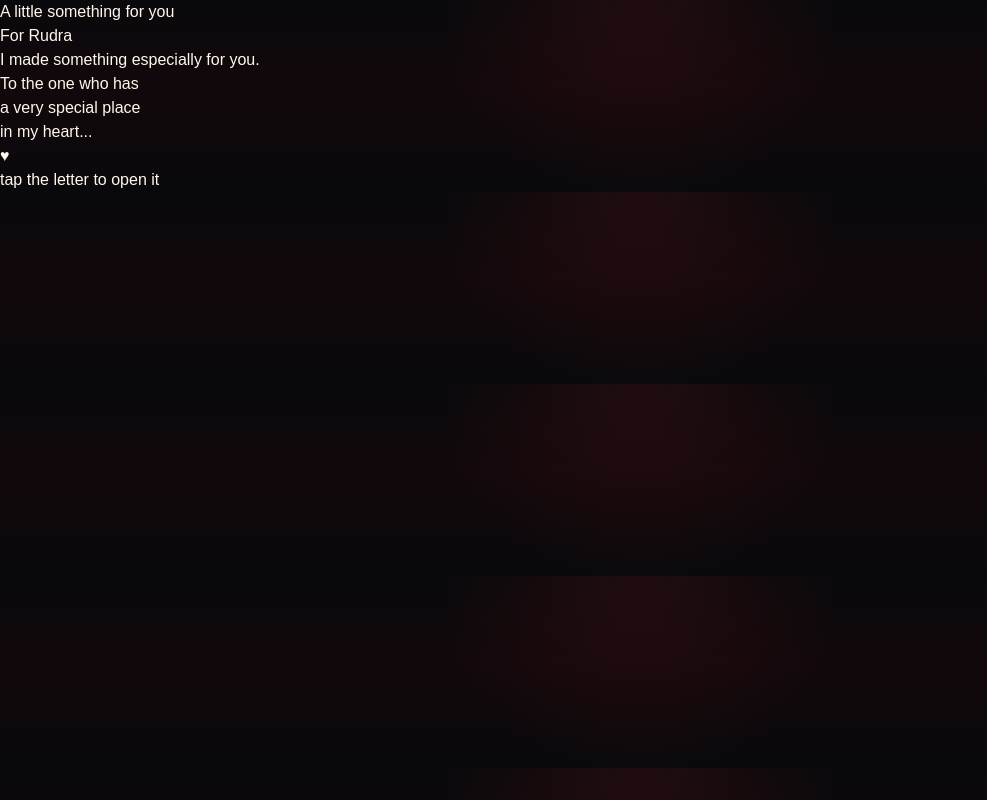
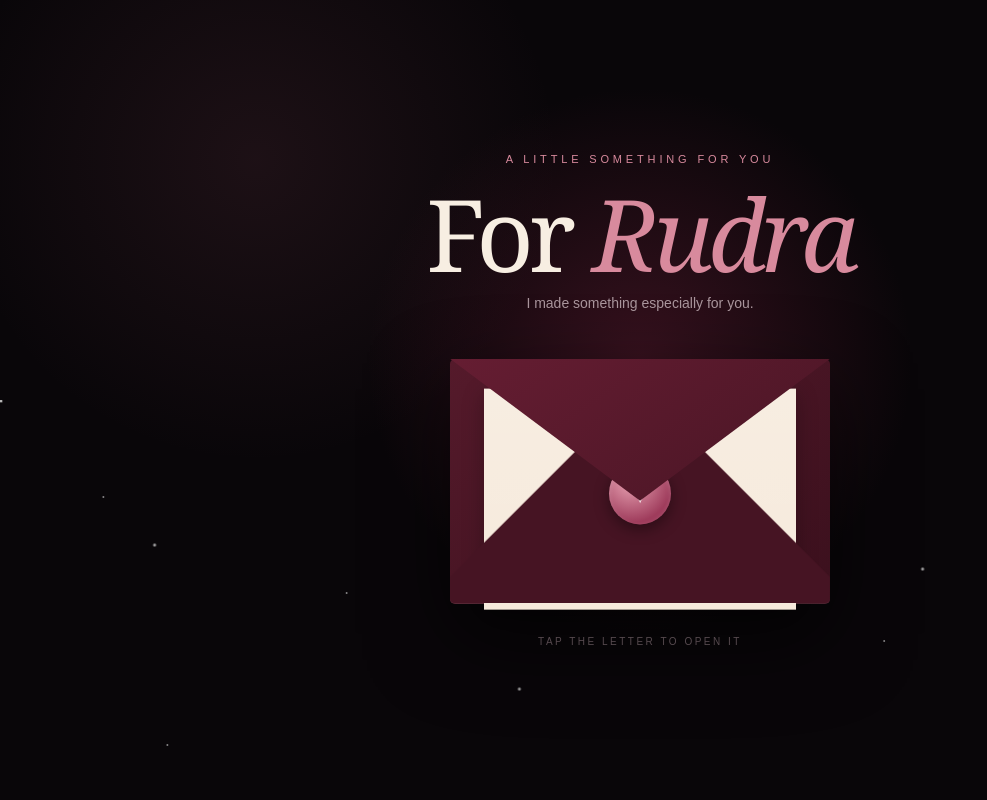
Before and after one commit to Dnyaneshwari099/rudra-birthday, a Next.js app: page / in a window 1280 px wide. Shown: the whole page, without its empty margins (0-987 px from the left). Built offline with nearby package versions, Linux system fonts and the light colour scheme.

Commit message:
Refactor globals.css with new color variables and styles

```diff
--- a/app/globals.css
+++ b/app/globals.css
@@ -1,7 +1,16 @@
 @import "tailwindcss";
 
 :root {
-  color-scheme: dark;
+  --night: #090609;
+  --wine: #3b111e;
+  --rose: #d88a9d;
+  --cream: #f7eee2;
+  --gold: #c9a66b;
+  --muted: #aa969d;
+}
+
+* {
+  box-sizing: border-box;
 }
 
 html {
@@ -10,42 +19,618 @@ html {
 
 body {
   margin: 0;
-  background:
-    radial-gradient(circle at top, rgba(127, 29, 29, 0.2), transparent 30%),
-    linear-gradient(180deg, #09090b 0%, #12080b 45%, #09090b 100%);
-  color: #fff7ed;
-  font-family: Arial, Helvetica, sans-serif;
+  background: var(--night);
+  color: var(--cream);
+  font-family: Georgia, "Times New Roman", serif;
 }
 
-::selection {
-  background: #fb7185;
-  color: #1c1917;
+/* =========================
+   FIRST LETTER SCREEN
+========================= */
+
+.letter-screen {
+  min-height: 100vh;
+  min-height: 100svh;
+  display: flex;
+  justify-content: center;
+  align-items: center;
+  text-align: center;
+  overflow: hidden;
+  position: relative;
+
+  background:
+    radial-gradient(
+      circle at 50% 45%,
+      rgba(92, 26, 47, 0.55),
+      transparent 35%
+    ),
+    radial-gradient(
+      circle at 20% 20%,
+      rgba(174, 91, 113, 0.12),
+      transparent 25%
+    ),
+    #090609;
 }
 
-.glass {
-  background: rgba(255,255,255,0.055);
-  border: 1px solid rgba(255,255,255,0.1);
-  backdrop-filter: blur(14px);
+.letter-intro {
+  position: relative;
+  z-index: 2;
+  width: 100%;
+  padding: 30px 20px;
 }
 
-.soft-shadow {
-  box-shadow: 0 30px 80px rgba(0,0,0,0.35);
+.tiny-text {
+  font-family: Arial, sans-serif;
+  font-size: 11px;
+  letter-spacing: 0.35em;
+  text-transform: uppercase;
+  color: var(--rose);
 }
 
-.fade-up {
-  animation: fadeUp .8s ease both;
+.letter-intro h1 {
+  font-size: clamp(55px, 10vw, 100px);
+  font-weight: 400;
+  line-height: 0.9;
+  margin: 20px 0 15px;
+  letter-spacing: -0.05em;
 }
 
-.floaty {
-  animation: floaty 4s ease-in-out infinite;
+.letter-intro h1 span {
+  color: var(--rose);
+  font-style: italic;
 }
 
-@keyframes fadeUp {
-  from { opacity: 0; transform: translateY(18px); }
-  to { opacity: 1; transform: translateY(0); }
+.subtitle {
+  font-family: Arial, sans-serif;
+  font-size: 14px;
+  color: var(--muted);
+  margin-bottom: 45px;
 }
 
-@keyframes floaty {
-  0%, 100% { transform: translateY(0px); }
-  50% { transform: translateY(-8px); }
+/* =========================
+   STARS
+========================= */
+
+.stars::before,
+.stars::after {
+  content: "";
+  position: absolute;
+  width: 2px;
+  height: 2px;
+  background: white;
+  border-radius: 50%;
+  box-shadow:
+    8vw 12vh white,
+    18vw 72vh white,
+    27vw 24vh white,
+    37vw 83vh white,
+    48vw 14vh white,
+    58vw 68vh white,
+    69vw 30vh white,
+    77vw 76vh white,
+    88vw 18vh white,
+    94vw 58vh white,
+    13vw 43vh white,
+    82vw 45vh white;
+  opacity: 0.4;
+  animation: twinkle 4s ease-in-out infinite alternate;
 }
+
+.stars::after {
+  animation-delay: 2s;
+  opacity: 0.2;
+  transform: scale(1.5);
+}
+
+@keyframes twinkle {
+  from {
+    opacity: 0.15;
+  }
+
+  to {
+    opacity: 0.65;
+  }
+}
+
+/* =========================
+   ENVELOPE
+========================= */
+
+.envelope-wrapper {
+  width: min(380px, 85vw);
+  margin: 0 auto;
+  cursor: pointer;
+  perspective: 1000px;
+}
+
+.envelope {
+  width: 100%;
+  aspect-ratio: 1.55;
+  position: relative;
+  transform-style: preserve-3d;
+  filter: drop-shadow(0 30px 40px rgba(0, 0, 0, 0.6));
+  transition: transform 0.5s ease;
+}
+
+.envelope-wrapper:hover .envelope {
+  transform: translateY(-8px) rotate(-1deg);
+}
+
+.envelope-back,
+.envelope-front {
+  position: absolute;
+  inset: 0;
+  border-radius: 5px;
+}
+
+.envelope-back {
+  background: linear-gradient(
+    145deg,
+    #551a2b,
+    #3b101d
+  );
+}
+
+.envelope-front {
+  z-index: 4;
+
+  background:
+    linear-gradient(135deg, transparent 49.5%, #461423 50%),
+    linear-gradient(225deg, transparent 49.5%, #461423 50%);
+
+  background-size: 51% 100%;
+  background-position: left top, right top;
+  background-repeat: no-repeat;
+
+  border-bottom: 1px solid rgba(255, 255, 255, 0.08);
+}
+
+/* =========================
+   LETTER INSIDE
+========================= */
+
+.letter-paper {
+  position: absolute;
+  z-index: 2;
+
+  width: 82%;
+  height: 90%;
+
+  left: 9%;
+  top: 5%;
+
+  padding: 35px 20px;
+
+  background:
+    linear-gradient(
+      rgba(255,255,255,0.15),
+      rgba(255,255,255,0)
+    ),
+    #f6eadc;
+
+  color: #3a2029;
+
+  box-shadow:
+    0 5px 20px rgba(0,0,0,0.25);
+
+  transition:
+    transform 1.3s cubic-bezier(.22,.61,.36,1),
+    box-shadow 1s;
+
+  transform: translateY(8%);
+}
+
+.letter-paper p {
+  margin: 4px 0;
+  font-size: 14px;
+  font-style: italic;
+}
+
+.envelope-wrapper:hover .letter-paper {
+  transform: translateY(-2%);
+}
+
+/* =========================
+   FLAP
+========================= */
+
+.envelope-flap {
+  position: absolute;
+  z-index: 5;
+
+  width: 100%;
+  height: 100%;
+
+  background: linear-gradient(
+    145deg,
+    #651d32,
+    #421321
+  );
+
+  clip-path: polygon(
+    0 0,
+    100% 0,
+    50% 58%
+  );
+
+  transform-origin: top center;
+
+  transition:
+    transform 1.1s cubic-bezier(.22,.61,.36,1);
+}
+
+/* =========================
+   HEART SEAL
+========================= */
+
+.seal {
+  position: absolute;
+  z-index: 10;
+
+  left: 50%;
+  top: 50%;
+
+  transform: translate(-50%, -30%);
+
+  width: 62px;
+  height: 62px;
+
+  display: flex;
+  justify-content: center;
+  align-items: center;
+
+  border-radius: 50%;
+
+  background:
+    radial-gradient(
+      circle at 35% 30%,
+      #e9a4b4,
+      #9f3c5c 70%
+    );
+
+  color: #fff0f4;
+
+  font-size: 27px;
+
+  box-shadow:
+    0 5px 15px rgba(0,0,0,0.4),
+    inset 0 2px 5px rgba(255,255,255,0.2);
+
+  transition: all 0.5s ease;
+}
+
+.envelope-wrapper:hover .seal {
+  transform: translate(-50%, -30%) scale(1.08);
+}
+
+/* =========================
+   CLICK TEXT
+========================= */
+
+.tap-text {
+  margin-top: 30px;
+
+  font-family: Arial, sans-serif;
+  font-size: 10px;
+  letter-spacing: 0.25em;
+  text-transform: uppercase;
+
+  color: #88757c;
+
+  animation: breathe 2.5s ease-in-out infinite;
+}
+
+@keyframes breathe {
+  0%,100% {
+    opacity: .45;
+  }
+
+  50% {
+    opacity: 1;
+  }
+}
+
+/* =========================
+   BIRTHDAY REVEAL
+========================= */
+
+.birthday-site {
+  background: var(--night);
+}
+
+.reveal {
+  min-height: 100vh;
+  min-height: 100svh;
+
+  display: flex;
+  flex-direction: column;
+  justify-content: center;
+  align-items: center;
+
+  text-align: center;
+
+  padding: 30px;
+
+  background:
+    radial-gradient(
+      circle at center,
+      #351623,
+      #090609 65%
+    );
+
+  animation: revealFade 1.5s ease both;
+}
+
+@keyframes revealFade {
+  from {
+    opacity: 0;
+    transform: scale(1.03);
+  }
+
+  to {
+    opacity: 1;
+    transform: scale(1);
+  }
+}
+
+.reveal h1 {
+  font-size: clamp(55px, 10vw, 105px);
+  font-weight: 400;
+  line-height: .92;
+  letter-spacing: -.05em;
+  margin: 20px 0;
+}
+
+.reveal h1 span {
+  color: var(--rose);
+  font-style: italic;
+}
+
+.reveal > p:not(.tiny-text) {
+  font-family: Arial, sans-serif;
+  color: var(--muted);
+}
+
+.reveal button {
+  margin-top: 35px;
+}
+
+/* =========================
+   BUTTON
+========================= */
+
+button {
+  border: 1px solid rgba(216,138,157,.7);
+  background: rgba(216,138,157,.95);
+
+  color: #241017;
+
+  padding: 14px 25px;
+
+  border-radius: 999px;
+
+  font-family: Arial, sans-serif;
+  font-size: 12px;
+
+  cursor: pointer;
+
+  transition: all .3s ease;
+}
+
+button:hover {
+  transform: translateY(-3px);
+  box-shadow: 0 12px 35px rgba(216,138,157,.2);
+}
+
+/* =========================
+   CONTENT
+========================= */
+
+.content {
+  padding: 120px max(25px, 9vw);
+  background: var(--cream);
+  color: #21161b;
+}
+
+.content h2,
+.reasons h2 {
+  max-width: 850px;
+
+  font-size: clamp(38px, 6vw, 70px);
+
+  font-weight: 400;
+
+  line-height: .98;
+
+  margin: 25px 0 70px;
+}
+
+.memory {
+  max-width: 800px;
+
+  border-left: 1px solid #c8b4ba;
+
+  padding: 0 0 55px 30px;
+
+  margin-left: 10px;
+
+  position: relative;
+}
+
+.memory::before {
+  content: "";
+
+  width: 10px;
+  height: 10px;
+
+  background: var(--rose);
+
+  border-radius: 50%;
+
+  position: absolute;
+
+  left: -35px;
+  top: 3px;
+}
+
+.memory span {
+  font-family: Arial, sans-serif;
+  font-size: 10px;
+  letter-spacing: .25em;
+  text-transform: uppercase;
+  color: #a16a7a;
+}
+
+.memory h3 {
+  font-size: 30px;
+  font-weight: 400;
+  margin: 8px 0;
+}
+
+.memory p {
+  font-family: Arial, sans-serif;
+  color: #75666c;
+  line-height: 1.7;
+}
+
+/* =========================
+   REASONS
+========================= */
+
+.reasons {
+  padding: 120px max(25px, 9vw);
+  background: #100a0f;
+  color: var(--cream);
+}
+
+.cards {
+  display: grid;
+  grid-template-columns: repeat(2, 1fr);
+  gap: 18px;
+
+  max-width: 950px;
+}
+
+.card {
+  padding: 30px;
+
+  min-height: 180px;
+
+  border: 1px solid rgba(255,255,255,.08);
+
+  border-radius: 20px;
+
+  background: rgba(255,255,255,.025);
+
+  transition: transform .3s ease;
+}
+
+.card:hover {
+  transform: translateY(-5px);
+}
+
+.card span {
+  color: var(--rose);
+
+  font-family: Arial, sans-serif;
+  font-size: 11px;
+}
+
+.card p {
+  font-size: 22px;
+  line-height: 1.4;
+}
+
+/* =========================
+   FINAL LETTER
+========================= */
+
+.final-letter {
+  padding: 120px 20px;
+
+  display: flex;
+  flex-direction: column;
+  align-items: center;
+
+  background:
+    radial-gradient(
+      circle at center,
+      #321521,
+      #090609 70%
+    );
+}
+
+.paper {
+  width: min(760px, 100%);
+
+  padding: clamp(35px, 8vw, 75px);
+
+  background: var(--cream);
+  color: #29191f;
+
+  box-shadow:
+    0 30px 90px rgba(0,0,0,.6);
+
+  transform: rotate(-.4deg);
+}
+
+.paper h2 {
+  font-size: 42px;
+  font-weight: 400;
+  margin-top: 0;
+}
+
+.paper p {
+  font-size: 17px;
+  line-height: 1.9;
+}
+
+.signature {
+  margin-top: 45px;
+  color: #9c526b;
+}
+
+footer {
+  padding: 45px 20px;
+
+  text-align: center;
+
+  background: #060506;
+
+  color: #756970;
+
+  font-family: Arial, sans-serif;
+  font-size: 11px;
+  line-height: 2;
+}
+
+/* =========================
+   MOBILE
+========================= */
+
+@media (max-width: 650px) {
+
+  .letter-intro h1 {
+    font-size: 58px;
+  }
+
+  .envelope-wrapper {
+    width: 88vw;
+    max-width: 350px;
+  }
+
+  .cards {
+    grid-template-columns: 1fr;
+  }
+
+  .content,
+  .reasons {
+    padding-top: 90px;
+    padding-bottom: 90px;
+  }
+
+  .paper {
+    padding: 35px 25px;
+  }
+
+}
```
